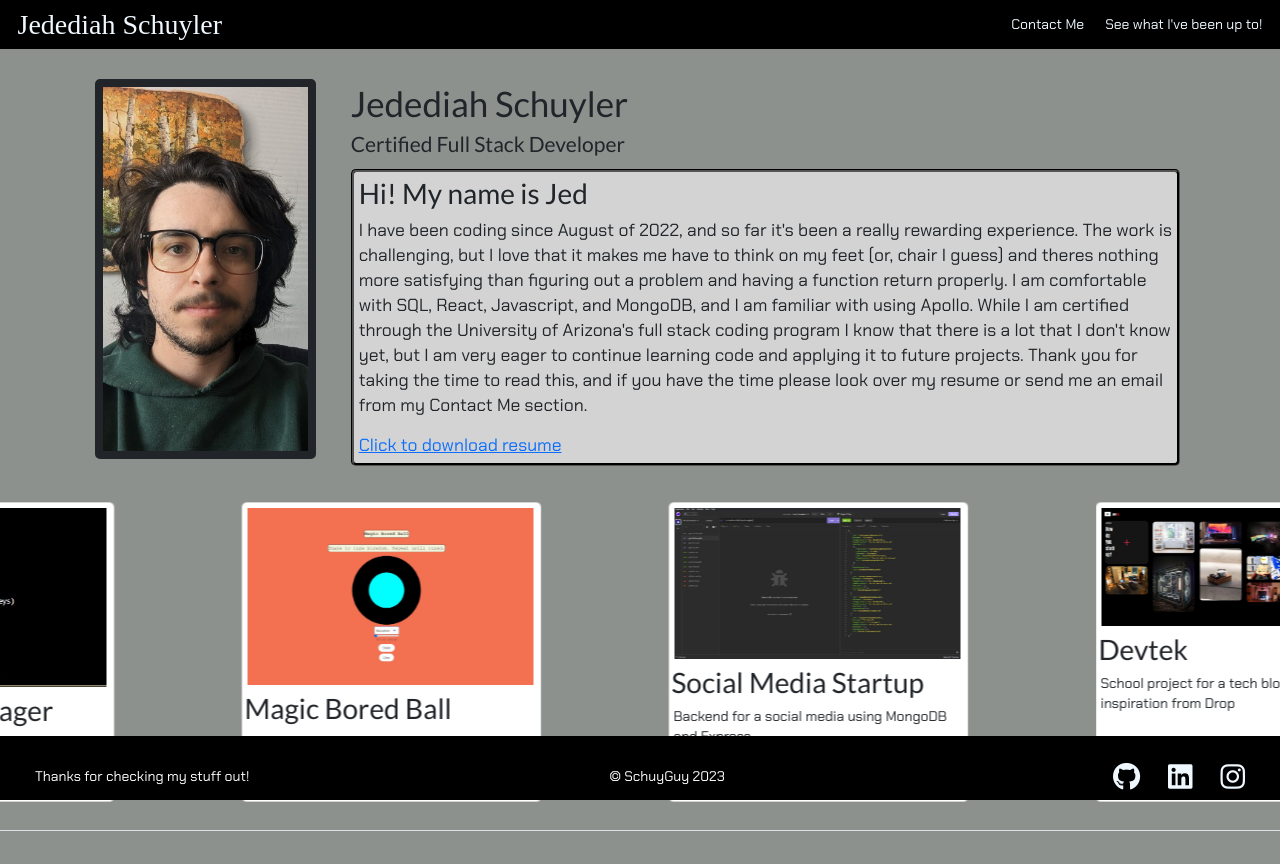
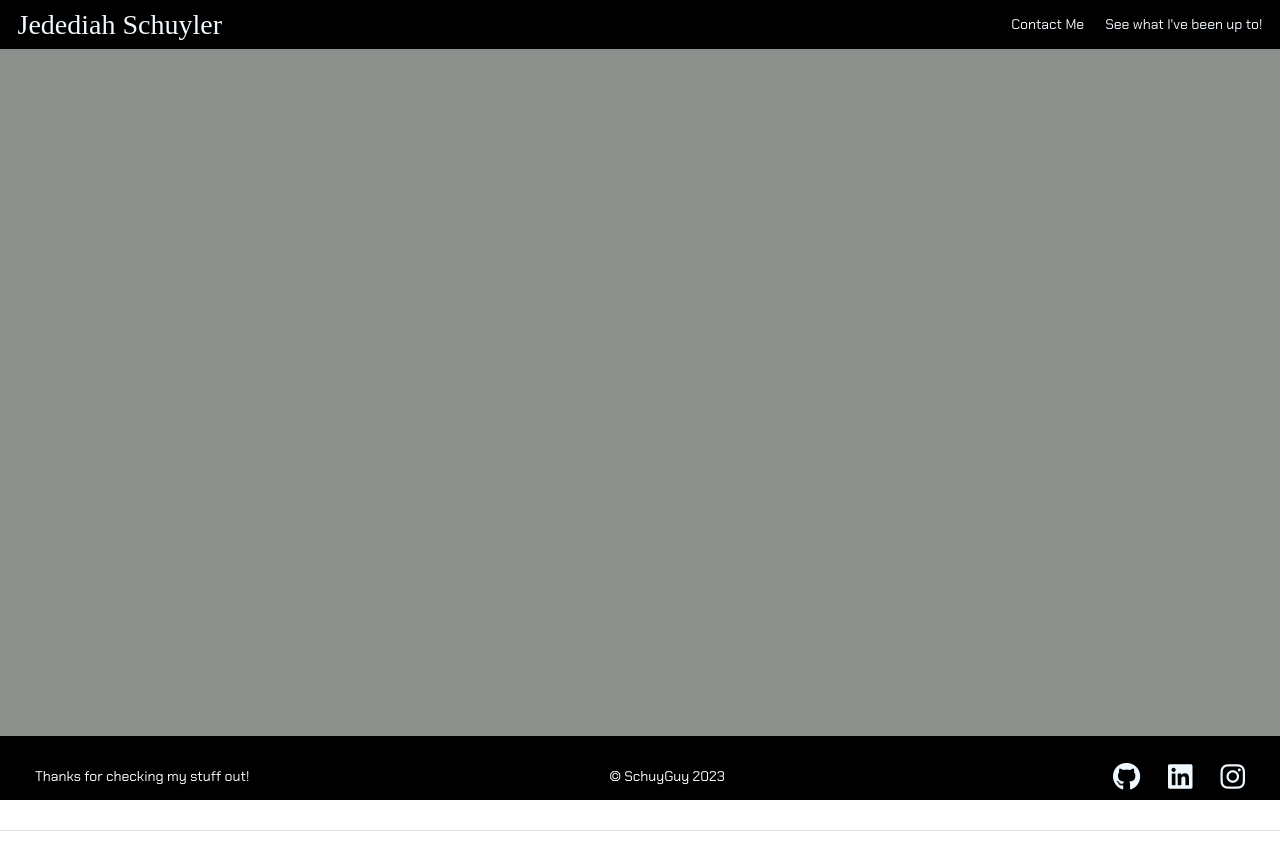
Before and after one commit to jschuyl/portfolio, a React (Create React App) app: page / in a window 1280 px wide. After the commit the page ends 800 px from the top, so only its background shows below. Built offline with nearby package versions, Linux system fonts and the light colour scheme; a web font is replaced by a local one.

Commit message:
closer to deployment

```diff
--- a/package.json
+++ b/package.json
@@ -33,6 +33,8 @@
     "web-vitals": "^2.1.4"
   },
   "scripts": {
+    "predeploy": "npm run build",
+    "deploy": "gh-pages -d build",
     "start": "react-scripts start",
     "build": "react-scripts build",
     "test": "react-scripts test",
--- a/src/App.js
+++ b/src/App.js
@@ -15,7 +15,7 @@ function App() {
     <Head />
     <div className=''>
     <Routes>
-      <Route path='/' element={<PortfolioMain />} />
+      <Route path='/portfolio' element={<PortfolioMain />} />
       <Route path='/aboutme' element={<AboutMe />} />
       <Route path='/contactme' element={<ContactMe />} />
     </Routes>
--- a/src/components/Head.js
+++ b/src/components/Head.js
@@ -5,13 +5,13 @@ import { NavLink } from "react-router-dom";
 export default function Head() {
     return (
         <nav className="nav">
-            <NavLink to="/" className="title">Jedediah Schuyler</NavLink>
+            <NavLink to="/portfolio" className="title">Jedediah Schuyler</NavLink>
             <ul>
                 <li>
                     <NavLink to="/contactme">Contact Me</NavLink>
                 </li>
                 <li>
-                    <NavLink to='/'>See what I've been up to!</NavLink>
+                    <NavLink to='/portfolio'>See what I've been up to!</NavLink>
                 </li>
             </ul>
         </nav>
```
Also changed, not shown: 8 other files (tests, documents, lock files or other folders).
